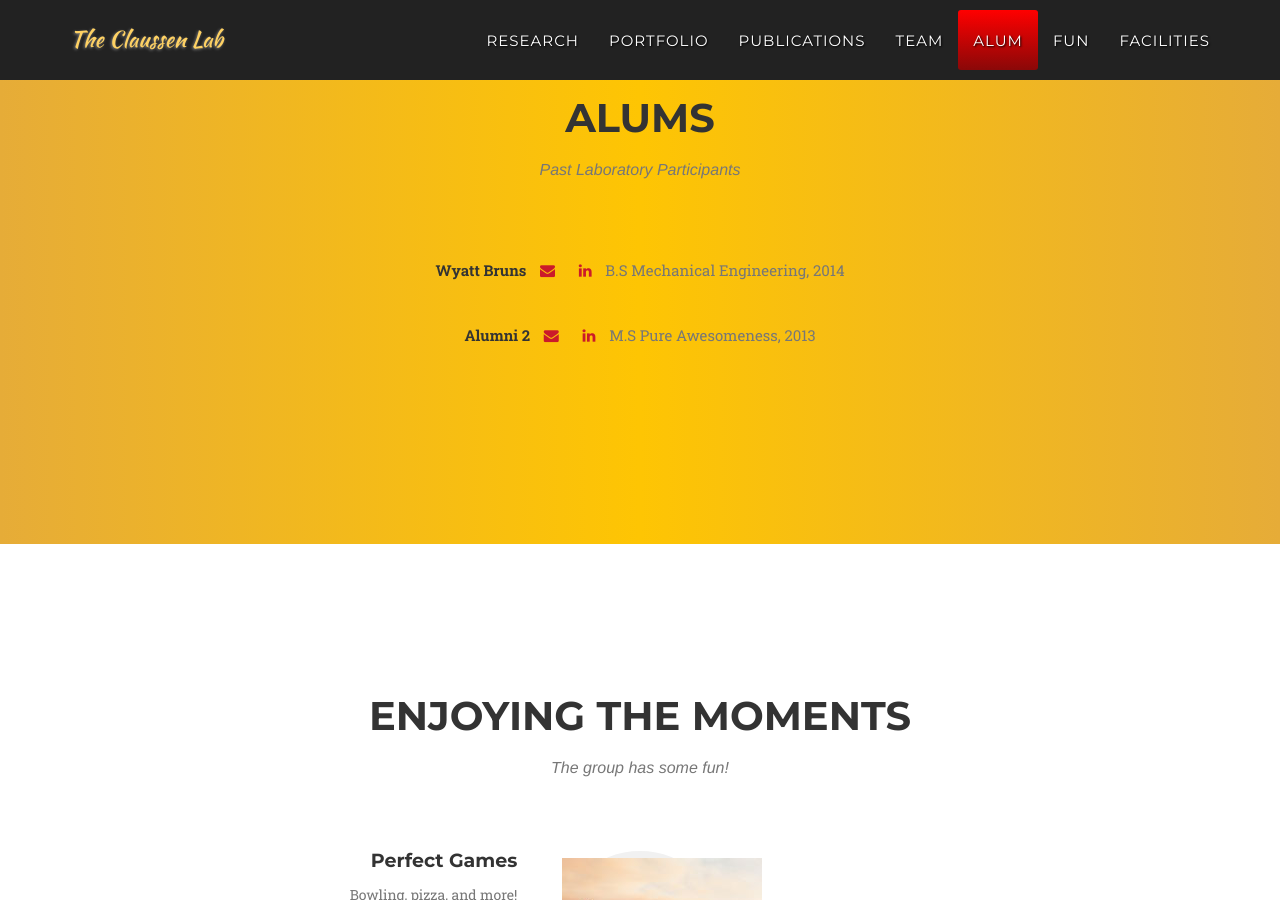
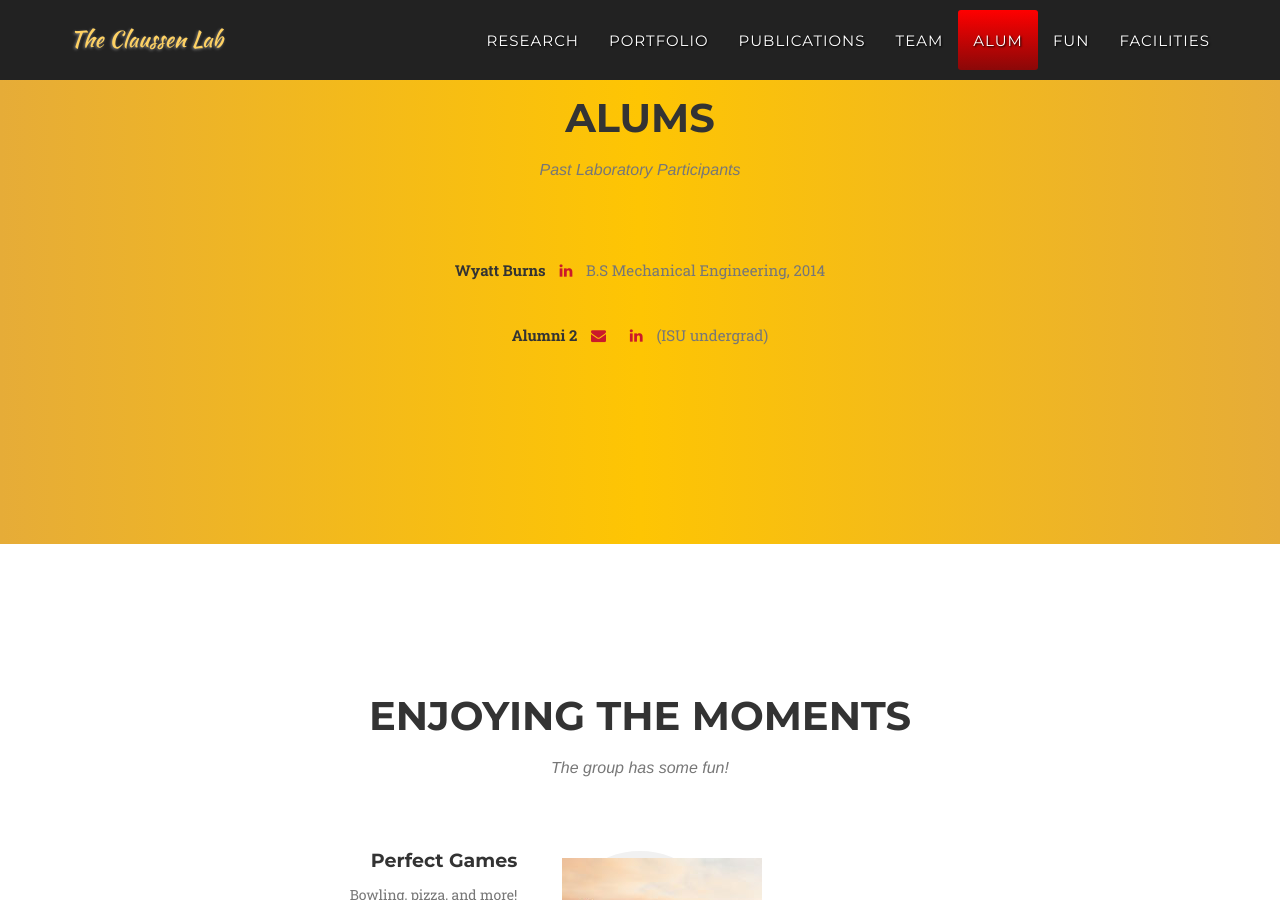
Before and after one commit to shaoweiD/newwebsite, a Jekyll site: the page built from index.html, in a window 1280 px wide and 900 px high, scrolled down 7724 px. Built offline with Jekyll 4.4.1, drawn with Linux system fonts in a browser that asks for light colours; some web fonts are replaced.

Commit message:
Following through possibilities
Using clairvoyance to determine the professor's vision.
Also left my take on what I think would be neat, just so I can see it in comparison.

```diff
--- a/_config.yml
+++ b/_config.yml
@@ -105,16 +105,14 @@ people:
 
 # Alumni
 alumni:
-- name: Wyatt Bruns
+- name: Wyatt Burns
   graduation: B.S Mechanical Engineering, 2014
   social:
-    - title: envelope
-      url: mailto:receipient1@email.org
     - title: linkedin
       url: http://www.linkedin.com
 
 - name: Alumni 2
-  graduation: M.S Pure Awesomeness, 2013
+  graduation: (ISU undergrad)
   social:
     - title: envelope
       url: mailto:receipient2@email.org
```
